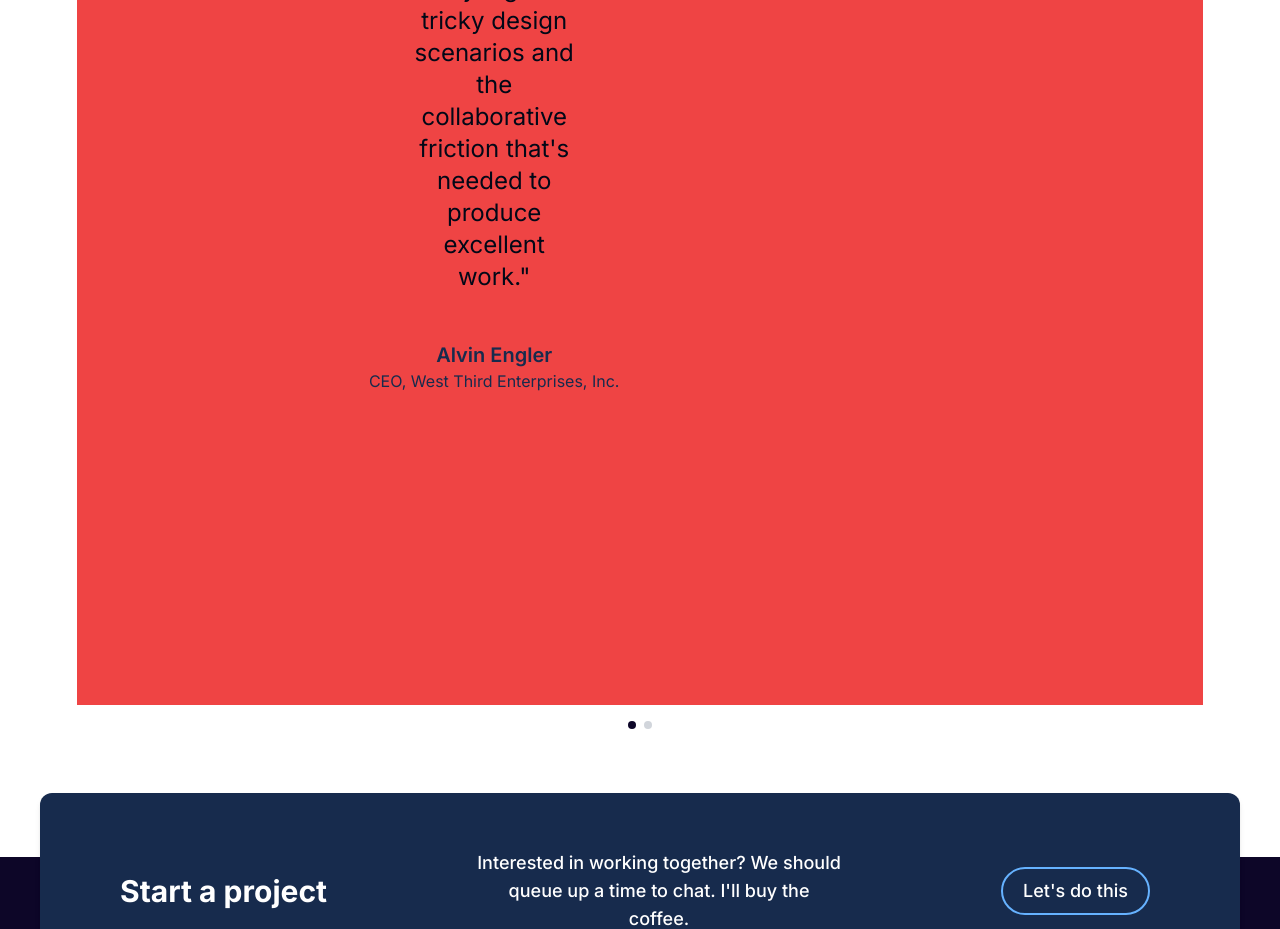
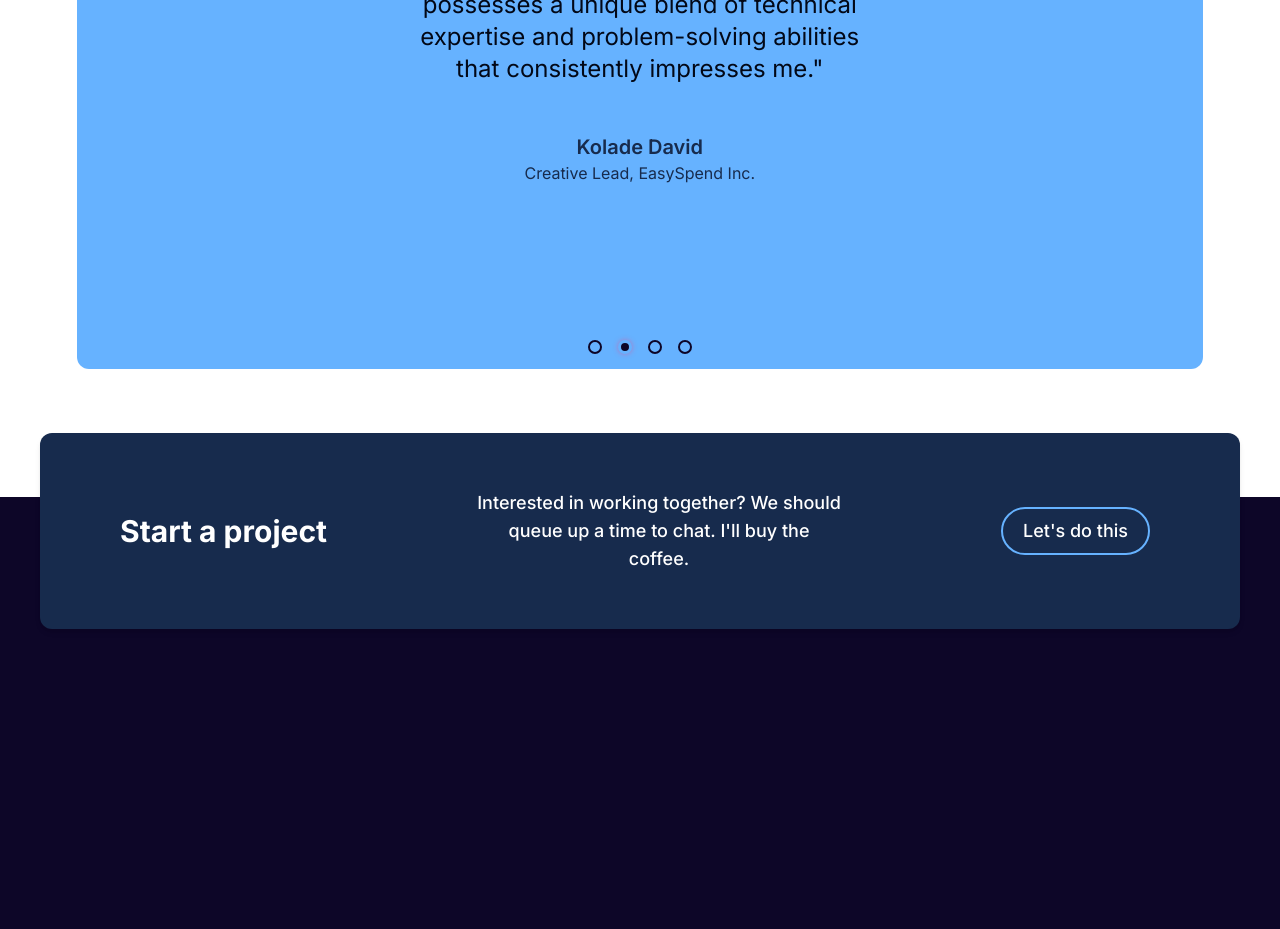
Before and after one commit to Pappy-Vx/kolapo, a Next.js app: page / in a window 1280 px wide. Shown: the part 6780-7709 px from the top of the page. Built offline with nearby package versions, Linux system fonts and the light colour scheme.

Commit message:
testimonial section resolved

```diff
--- a/package.json
+++ b/package.json
@@ -17,6 +17,7 @@
     "react": "^18.3.1",
     "react-dom": "^18.3.1",
     "react-icons": "^5.5.0",
+    "swiper": "^11.2.6",
     "tailwind-merge": "^3.0.1",
     "tailwindcss-animate": "^1.0.7"
   },
--- a/src/app/globals.css
+++ b/src/app/globals.css
@@ -33,6 +33,11 @@
     --ring: 222.2 84% 4.9%;
 
     --radius: 0.5rem;
+
+    --swiper-pagination-bullet-inactive-opacity: 1; /* Ensure inactive bullets are fully visible */
+  --swiper-pagination-bullet-size: 14px; /* Bullet size */
+  --swiper-pagination-bullet-inactive-color: #66B2FF; /* Inner color for inactive bullets */
+  --swiper-pagination-bullet-active-color: #0D0628 ; /* Active bullet color */ /* Set your desired color for active bullet */
   }
 
   .dark {
@@ -126,3 +131,56 @@
 .animate-wave {
   animation: wave 0.5s ease-in-out infinite;
 }
+
+.swiper {
+  width: 100%;
+  height: 100%;
+  border-radius: 12px;
+  background: var(--swiper-pagination-bullet-inactive-color);
+}
+
+.swiper-slide {
+  display: flex;
+  justify-content: center;
+  align-items: center;
+}
+
+
+/* Custom Pagination Styling */
+/* Custom Pagination */
+.swiper-pagination {
+  bottom: 15px !important; /* Adjust to match reference */
+  display: flex;
+  justify-content: center;
+  align-items: center;
+  gap: 8px;
+}
+
+.custom-bullet {
+  width: 8px;
+  height: 8px;
+  border: 2px solid #0D0628; /* Pink border */
+  background: #66B2FF; /* Inner white */
+  border-radius: 50%;
+  display: inline-block;
+  transition: all 0.3s ease-in-out;
+  opacity: 1;
+}
+
+/* Active Bullet */
+.swiper-pagination-bullet-active.custom-bullet {
+  width: 14px;
+  height: 14px;
+  background: #0D0628; /* Pink fill */
+  border: 3px solid #66B2FF; /* White border */
+  box-shadow: 0 0 5px rgba(255, 64, 129, 0.5);
+}
+
+.swiper-pagination-bullet {
+  background-color: var(--swiper-pagination-bullet-inactive-color);
+  opacity: var(--swiper-pagination-bullet-inactive-opacity);
+}
+
+.swiper-pagination-bullet-active {
+  background-color: var(--swiper-pagination-color);
+}
--- a/src/components/TestimonialsSection.tsx
+++ b/src/components/TestimonialsSection.tsx
@@ -1,75 +1,80 @@
-"use client"
+"use client";
 
-import { useState, useEffect } from "react"
+import { Pagination, Autoplay } from "swiper/modules";
+import { Swiper, SwiperSlide } from "swiper/react";
+import "swiper/css";
+import "swiper/css/pagination";
 
 export default function TestimonialsSection() {
+  const pagination = {
+    clickable: true,
+    renderBullet: function (_: number, className: string) {
+      return `<span class="${className} custom-bullet"></span>`;
+    },
+  };
+
   const testimonials = [
     {
       id: 1,
-      quote: "Matt's a clear communicator with the tenacity and confidence to really dig in to tricky design scenarios and the collaborative friction that's needed to produce excellent work.",
-      name: "Alvin Engler",
-      title: "CEO, West Third Enterprises, Inc."
+      quote:
+        "Working with Kolawole Kolapo is like having a Swiss Army knife for technical challenges  versatile, reliable, and always effective. I've collaborated with him on several projects, including my farm-to-door delivery website, publishing platform, and professional site. Each time, his technical expertise, strong work ethic, and problem-solving mindset have been invaluable to my business.",
+      name: "Elizabeth Jikiemi",
+      title: "CEO, Bamiraa Inc.",
     },
     {
       id: 2,
-      quote: "Matt was a real pleasure to work with and we look forward to working with him again. He's definitely the kind of designer you can trust with a project from start to finish.",
-      name: "Pascal Tremblay",
-      title: "Creative Lead, Good Kind"
-    }
-  ]
-
-  const [currentTestimonial, setCurrentTestimonial] = useState(0)
-
-  useEffect(() => {
-    const interval = setInterval(() => {
-      setCurrentTestimonial((prev) => (prev + 1) % testimonials.length)
-    }, 8000)
-
-    return () => clearInterval(interval)
-  }, [testimonials.length])
+      quote:
+        "I have had the pleasure of working closely with Kolapo for 4 plus years now and can confidently say that he is an exceptional professional. He possesses a unique blend of technical expertise and problem-solving abilities that consistently impresses me.",
+      name: "Kolade David",
+      title: "Creative Lead, EasySpend Inc.",
+    },
+    {
+      id: 3,
+      quote:
+        "Kolawole Kolapo is a true gem in the tech world. His ability to tackle complex challenges with ease and creativity is truly impressive. I've had the pleasure of collaborating with him on multiple projects, and his contributions have always elevated the final product. He's not just a developer; he's a problem solver and a team player.",
+      name: "Opule Caleb",
+      title: "Senior Frontend Developer, YEHGS UK LTD",
+    },
+    {
+      id: 4,
+      quote:
+        "Working with Kolawole Kolapo has been an absolute pleasure. His technical skills are top-notch, and his ability to communicate complex ideas clearly is a rare find. He consistently goes above and beyond to ensure project success, and his positive attitude makes collaboration enjoyable.",
+      name: "Seyi Kayode",
+      title: "Digital ,arketer, Jumia",
+    },
+  ];
 
   return (
     <div className="mx-[6%] py-32 text-center">
-      <h1 className="text-2xl font-bold md:text-3xl md:font-semibold">Testimonials</h1>
+      <h1 className="text-2xl font-bold md:text-3xl md:font-semibold">
+        Testimonials
+      </h1>
       <h2 className="py-7 text-xl font-medium md:font-semibold">
         People I've worked with have said some nice things...
       </h2>
-
-      <div className="overflow-hidden whitespace-nowrap">
-        <div
-          className="transition-transform duration-700 ease-linear"
-          style={{
-            transform: `translateX(-${currentTestimonial * 100}%)`,
-            display: "flex"
-          }}
+      <div className="relative rounded-lg overflow-hidden mt-[5rem]">
+        <Swiper
+          pagination={pagination}
+          spaceBetween={50}
+          slidesPerView={1} // Ensure only one slide is shown at a time
+          loop={true} // Enable looping through slides
+          autoplay={{ delay: 4500, disableOnInteraction: false }} // Auto-slide every 3 seconds
+          modules={[Pagination, Autoplay]}
+          className="mySwiper"
         >
           {testimonials.map((testimonial) => (
-            <div
-              key={testimonial.id}
-              className="w-full  py-14 px-4 bg-red-500"
-            >
+            <SwiperSlide key={testimonial.id}>
+              <div className="w-full py-14 px-4">
                 <p className="whitespace-normal py-12 text-xl font-normal md:mx-80 md:text-2xl">
                   "{testimonial.quote}"
                 </p>
                 <h2 className="text-xl font-semibold">{testimonial.name}</h2>
                 <h3 className="text-base font-normal">{testimonial.title}</h3>
               </div>
+            </SwiperSlide>
           ))}
+        </Swiper>
       </div>
     </div>
-
-      <div className="flex justify-center gap-2 mt-4">
-        {testimonials.map((_, index) => (
-          <button
-            key={index}
-            className={`w-2 h-2 rounded-full ${
-              index === currentTestimonial ? "bg-primary" : "bg-gray-300"
-            }`}
-            onClick={() => setCurrentTestimonial(index)}
-            aria-label={`Go to testimonial ${index + 1}`}
-          />
-        ))}
-      </div>
-    </div>
-  )
+  );
 }
```
Also changed, not shown: 1 other file (tests, documents, lock files or other folders). Lines whose indentation alone changed are shown as unchanged.
